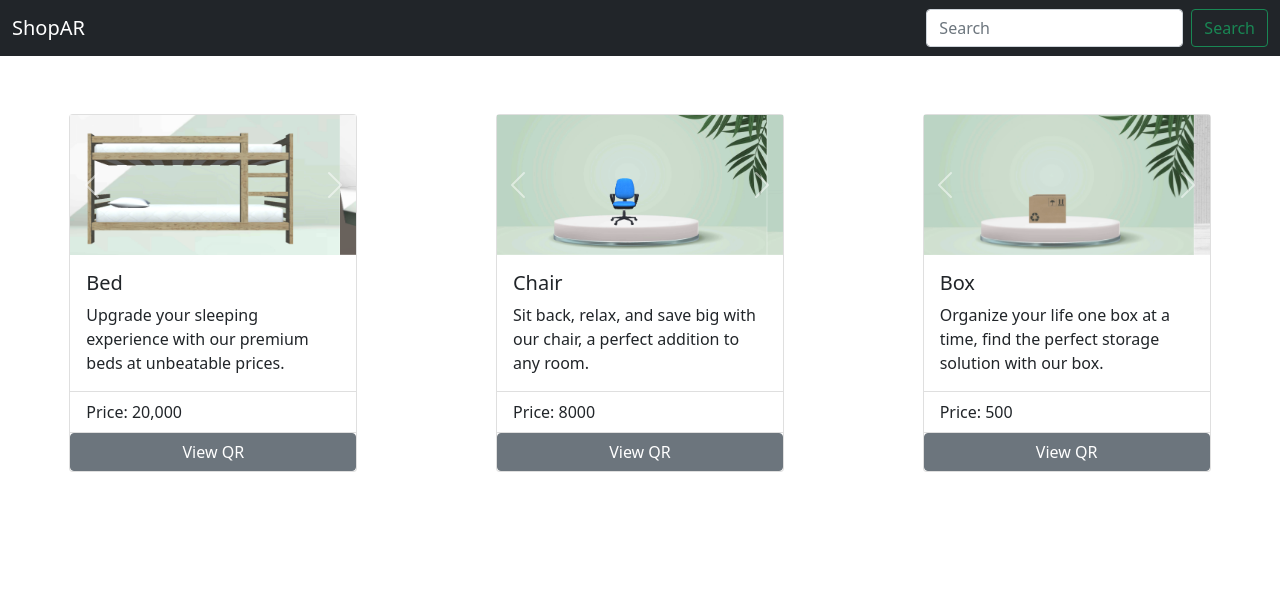
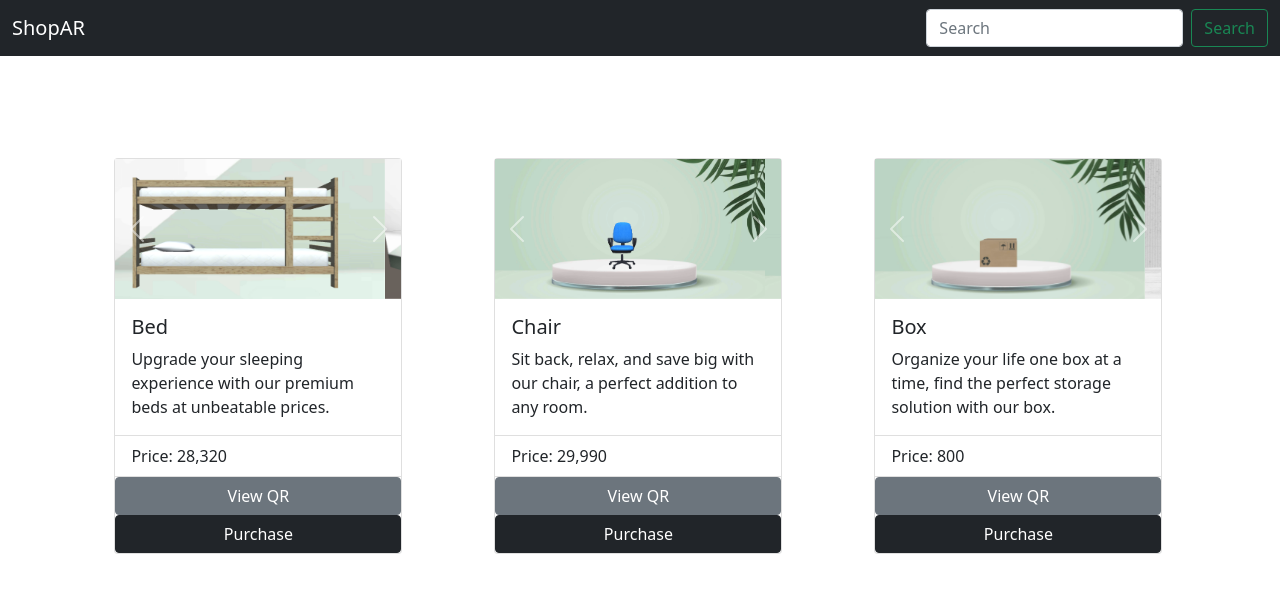
Before and after one commit to IbadAhmad80/ShopAR, a website built with Vite: page index.html in a window 1280 px wide. Built offline with nearby package versions, Linux system fonts and the light colour scheme.

Commit message:
Add project code

```diff
--- a/index.html
+++ b/index.html
@@ -4,7 +4,6 @@
     <meta charset="UTF-8">
     <meta name="viewport" content="width=device-width, initial-scale=1.0">
     <title>ShopAR</title>
-      <script src="qrcode.min.js"></script>
     <link rel="stylesheet" href="style.css">
     <link rel="stylesheet" href="bootstrap.min.css">
   </head>
@@ -21,9 +20,10 @@
       </nav>
     </header>
     <main>
-      <div class="d-flex justify-content-around" style="margin-top: 50px;">
-        <div class="p-2 bd-highlight" >
-          <div class="card" style="width: 18rem;">
+      <div class="container" style="margin: 8% 5% 5% 8%;">
+        <div class="row">
+          <div class="col-md-4">
+            <div class="card" style="width: 18rem; margin-bottom: 15%;">
               <div id="carouselBedControls" class="carousel slide" data-bs-ride="carousel">
                 <div class="carousel-inner">
                   <div class="carousel-item active">
@@ -50,15 +50,20 @@
                 <p class="card-text">Upgrade your sleeping experience with our premium beds at unbeatable prices.</p>
               </div>
               <ul class="list-group list-group-flush">
-              <li class="list-group-item">Price: 20,000</li>
+                <li class="list-group-item">Price: 28,320</li>
               </ul>
               <button type="button" class="btn btn-secondary" data-bs-toggle="modal" data-bs-target="#bedModal">
                 View QR
               </button>
+              <button class="btn btn-dark">
+                <a href="https://www.daraz.pk/products/iron-bunk-bed-frame-heavy-weight-double-dacker-bed-i342699675-s1762303106.html?spm=a2a0e.searchlist.list.71.71a843ccoj3nqV&search=1" target="_blank" style="text-decoration: none; color: white;">
+                  Purchase
+                </a>
+              </button>
             </div>
           </div>
-        <div class="p-2 bd-highlight" >
-          <div class="card" style="width: 18rem;">
+          <div class="col-md-4">
+            <div class="card" style="width: 18rem; margin-bottom: 15%;">
               <div id="carouselChairControls" class="carousel slide" data-bs-ride="carousel">
                 <div class="carousel-inner">
                   <div class="carousel-item active">
@@ -85,15 +90,20 @@
                 <p class="card-text">Sit back, relax, and save big with our chair, a perfect addition to any room.</p>
               </div>
               <ul class="list-group list-group-flush">
-              <li class="list-group-item">Price: 8000</li>
+                <li class="list-group-item">Price: 29,990</li>
               </ul>
               <button type="button" class="btn btn-secondary" data-bs-toggle="modal" data-bs-target="#chairModal">
                 View QR
               </button>
+              <button class="btn btn-dark">
+                <a href="https://www.daraz.pk/products/axotic-global-razerr-gaming-chair-guaranteed-best-gaming-chair-in-pakistan-leather-axotic-i352173393-s1784208088.html?spm=a2a0e.searchlist.list.1.4380169dccEVIL&search=1" target="_blank" style="text-decoration: none; color: white;">
+                  Purchase
+                </a>
+              </button>
             </div>
           </div>
-        <div class="p-2 bd-highlight" >
-          <div class="card" style="width: 18rem;">
+          <div class="col-md-4">
+            <div class="card" style="width: 18rem; margin-bottom: 15%;">
               <div id="carouselBoxControls" class="carousel slide" data-bs-ride="carousel">
                 <div class="carousel-inner">
                   <div class="carousel-item active">
@@ -120,11 +130,17 @@
                 <p class="card-text">Organize your life one box at a time, find the perfect storage solution with our box.</p>
               </div>
               <ul class="list-group list-group-flush">
-              <li class="list-group-item">Price: 500</li>
+                <li class="list-group-item">Price: 800</li>
               </ul>
               <button type="button" class="btn btn-secondary" data-bs-toggle="modal" data-bs-target="#boxModal">
                 View QR
               </button>
+              <button class="btn btn-dark">
+                <a href="https://www.daraz.pk/products/20-28195135-i103490577-s1249650372.html?spm=a2a0e.searchlist.list.7.5484240dmMDDlg&search=1" target="_blank" style="text-decoration: none; color: white;">
+                  Purchase
+                </a>
+              </button>
+            </div>
           </div>
         </div>
       </div>
@@ -138,7 +154,7 @@
               <button type="button" class="btn-close" data-bs-dismiss="modal" aria-label="Close"></button>
             </div>
             <div class="modal-body">
-              <canvas id="bedQRCode"  width="200" height="200"></canvas>
+              <img src="assets/images/bed-qr.jpeg" class="d-block w-100" alt="Bed QR">
             </div>
             <div class="modal-footer">
               <button type="button" class="btn btn-secondary" data-bs-dismiss="modal">Close</button>
@@ -151,11 +167,11 @@
         <div class="modal-dialog">
           <div class="modal-content">
             <div class="modal-header">
-              <h5 class="modal-title" id="exampleModalLabel">Scan QR for Chair Moda</h5>
+              <h5 class="modal-title" id="exampleModalLabel">Scan QR for Chair Modal</h5>
               <button type="button" class="btn-close" data-bs-dismiss="modal" aria-label="Close"></button>
             </div>
             <div class="modal-body">
-              <canvas id="chairQRCode"  width="200" height="200"></canvas>
+              <img src="assets/images/chair-qr.jpeg" class="d-block w-100" alt="Chair QR">
             </div>
             <div class="modal-footer">
               <button type="button" class="btn btn-secondary" data-bs-dismiss="modal">Close</button>
@@ -172,7 +188,7 @@
               <button type="button" class="btn-close" data-bs-dismiss="modal" aria-label="Close"></button>
             </div>
             <div class="modal-body">
-              <canvas id="boxQRCode"  width="200" height="200"></canvas>
+              <img src="assets/images/box-qr.jpeg" class="d-block w-100" alt="Box QR">
             </div>
             <div class="modal-footer">
               <button type="button" class="btn btn-secondary" data-bs-dismiss="modal">Close</button>
@@ -183,10 +199,5 @@
     </main>
     <script src="https://code.jquery.com/jquery-3.6.0.min.js"></script>
     <script src="bootstrap.min.js"></script>
-    <script>
-      new QRCode(document.getElementById("bedQRCode"), "https://www.example.com");
-      new QRCode(document.getElementById("chairQRCode"), "https://www.example.com");
-      new QRCode(document.getElementById("boxQRCode"), "https://www.example.com");
-    </script>
   </body>
 </html>
```
Also changed, not shown: package.json (added, +10 -0 lines), assets/images/bed-qr.jpeg (added), assets/images/box-qr.jpeg (added), assets/images/chair-qr.jpeg (added), 2 other files. Lines whose indentation alone changed are shown as unchanged.
